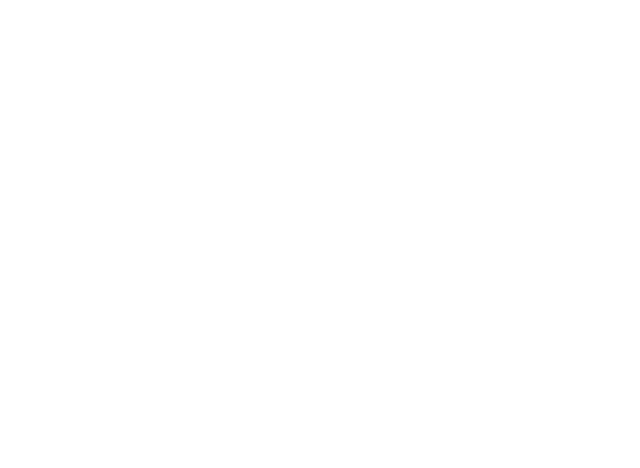
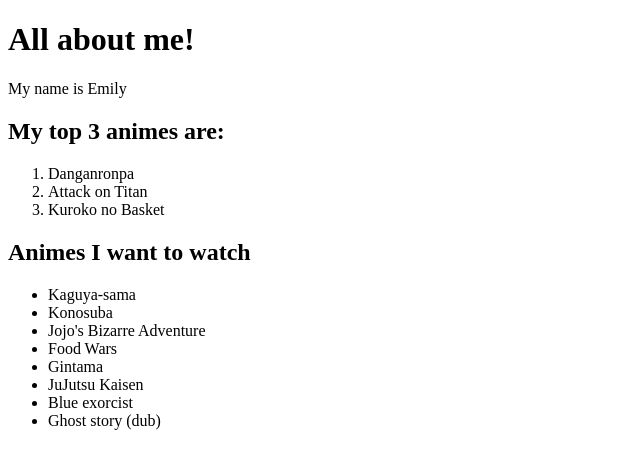
Before and after one commit to standrewscollege2018/2022-year-11-web-design-classwork-emo4964, a plain HTML site: page Intro/test.html in a window 1280 px wide. Shown: the whole page, without its empty margins (0-640 px from the left). Drawn offline with Linux system fonts and the light colour scheme.

Commit message:
started the all about me task.
Started and finished the all about me task

```diff
--- a/Intro/test.html
+++ b/Intro/test.html
@@ -2,9 +2,30 @@
 <html lang="en" dir="ltr">
   <head>
     <meta charset="utf-8">
-    <title>All about me! </title>
+    <title>Test</title>
+    <h1>All about me!</h1>
   </head>
   <body>
 
+    <p>My name is Emily </p>
+
+    <h2>My top 3 animes are:</h2>
+    <ol>
+      <li>Danganronpa</li>
+      <li>Attack on Titan</li>
+      <li>Kuroko no Basket</li>
+    </ol>
+
+    <h2> Animes I want to watch</h2>
+    <ul>
+      <li>Kaguya-sama</li>
+      <li>Konosuba</li>
+      <li>Jojo's Bizarre Adventure</li>
+      <li>Food Wars</li>
+      <li>Gintama</li>
+      <li>JuJutsu Kaisen</li>
+      <li>Blue exorcist</li>
+      <li>Ghost story (dub)</li>
+    </ul>
   </body>
 </html>
```
